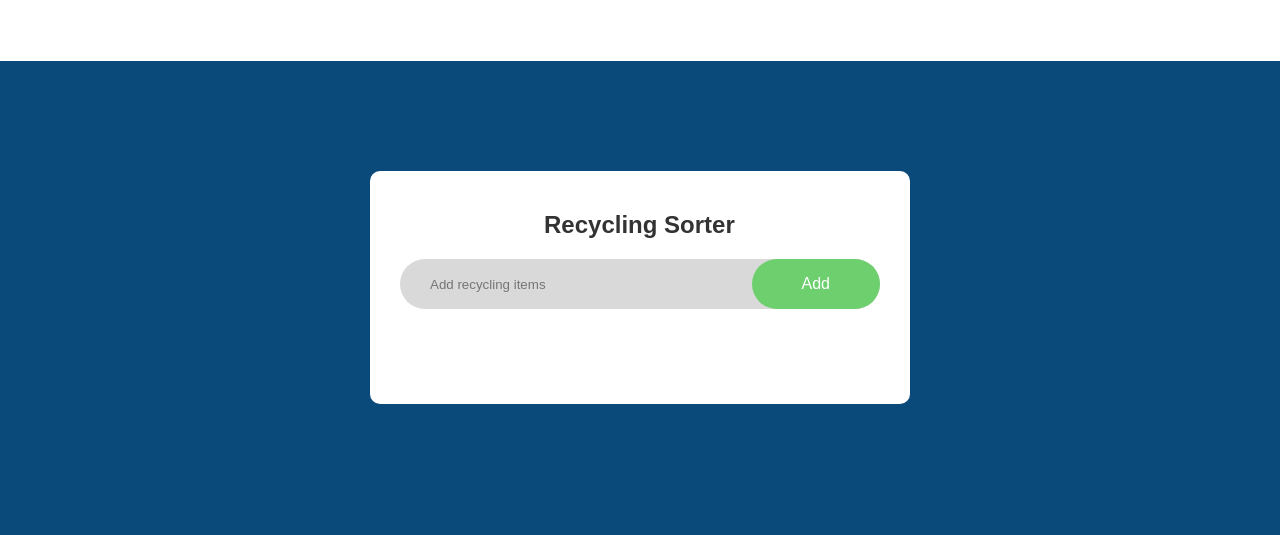
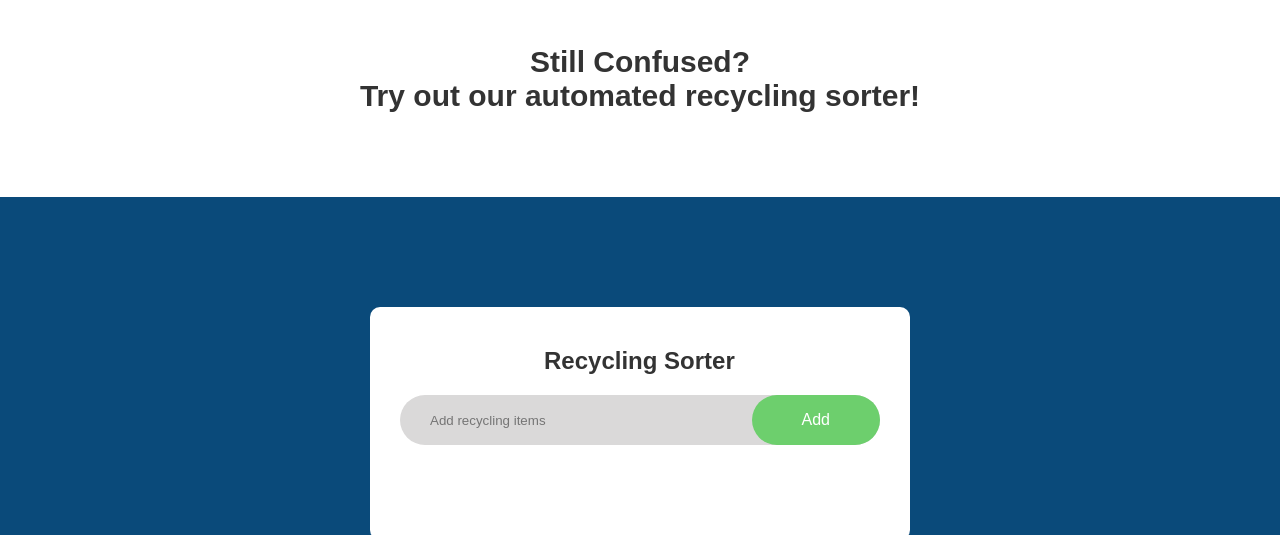
Before and after one commit to Ajani23K/Alpaca-Recycling, a plain HTML site: page index.html in a window 1280 px wide. Shown: the part 1957-2492 px from the top of the page. Drawn offline with Linux system fonts and the light colour scheme.

Commit message:
extra polish

```diff
--- a/index.html
+++ b/index.html
@@ -81,12 +81,14 @@
                         <p>Just one dirty bottle or item can contaminate the contents of a whole recycling truck. Once cardboard or paper comes into contact with food or liquid, it can no longer be recycled.</p>
                     </div>
                 </div>
+                <h5 class="find-out-more">Still Confused?</h3>
+                <h5 class="bottomt">Try out our automated recycling sorter!</h3>
             </div>
         </div>
     </section>
        <div class ="container">
             <div class="recyclesort">
-                    <h2> Recycling Sorter</h2>
+                    <h2>Recycling Sorter</h2>
                     <div class="row">
                     <input type="text" id="input" placeholder="Add recycling items">
                  <button onclick="addItem()">Add</button>
--- a/recycle.css
+++ b/recycle.css
@@ -308,3 +308,20 @@ ul li span:hover{
     margin-left: 8px;
     font-size: 12px;
 }
+
+.find-out-more{
+        text-align: center;
+        font-size: 30px;
+        color: #333;
+        font-weight: 600;
+
+}
+
+.bottomt{
+        text-align: center;
+        font-size: 30px;
+        color: #333;
+        font-weight: 600;
+        margin-bottom: 20px;
+
+}
```
